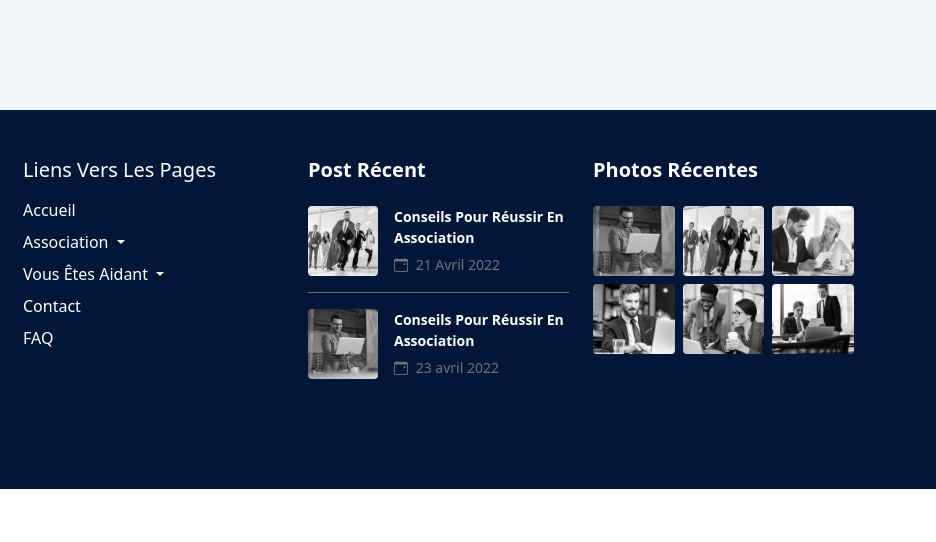
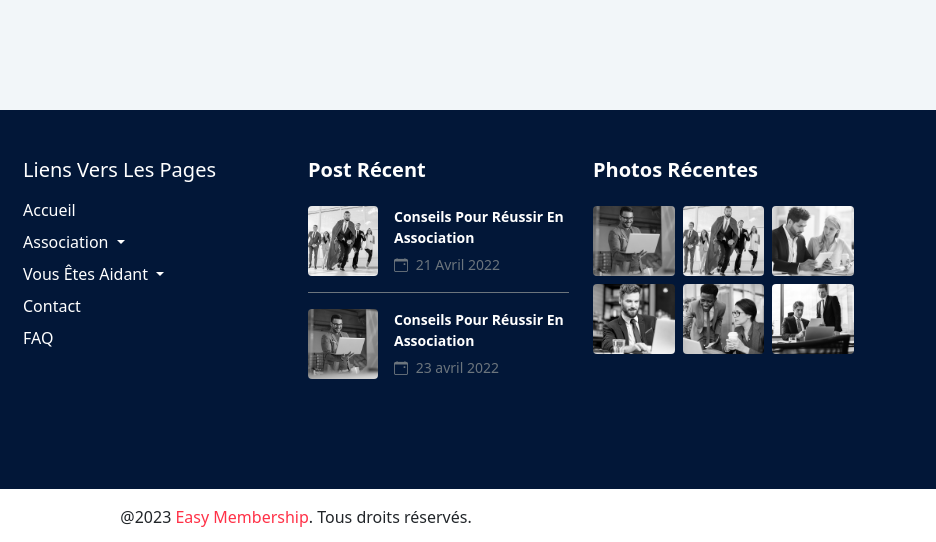
Before and after one commit to Datboimusaa/Projet-easy-membership, a plain HTML site: page index.html in a window 1280 px wide. Shown: the part 6650-7192 px from the top of the page, 344-1280 px from the left. Before the commit the page ends 7139 px from the top, so only its background shows below. Drawn offline with nearby package versions, Linux system fonts and the light colour scheme.

Commit message:
Fixed the footer

```diff
--- a/css/landing.css
+++ b/css/landing.css
@@ -402,3 +402,6 @@ footer {
     object-fit: cover;
     border-radius: 4px;
 }
+.footer-spanned {
+    color: var(--couleur-principale);
+}
--- a/index.html
+++ b/index.html
@@ -647,8 +647,8 @@
     </main>
 
 
-    <footer class="py-5">
-        <div class="container-lg">
+    <footer>
+        <div class="container-lg py-5">
             <div class="row">
                 <div class="col-12 col-lg-3">
                     <h1 class="text-white h2"><span class="nav-spanned">Easy</span> Membership</h1>
@@ -790,6 +790,9 @@
                 </div>
             </div>
         </div>
+        <div class="container-fluid bg-white text-center py-3">
+            @2023 <span class="footer-spanned">Easy Membership</span>. Tous droits réservés.
+        </div>
     </footer>
 
 
```
